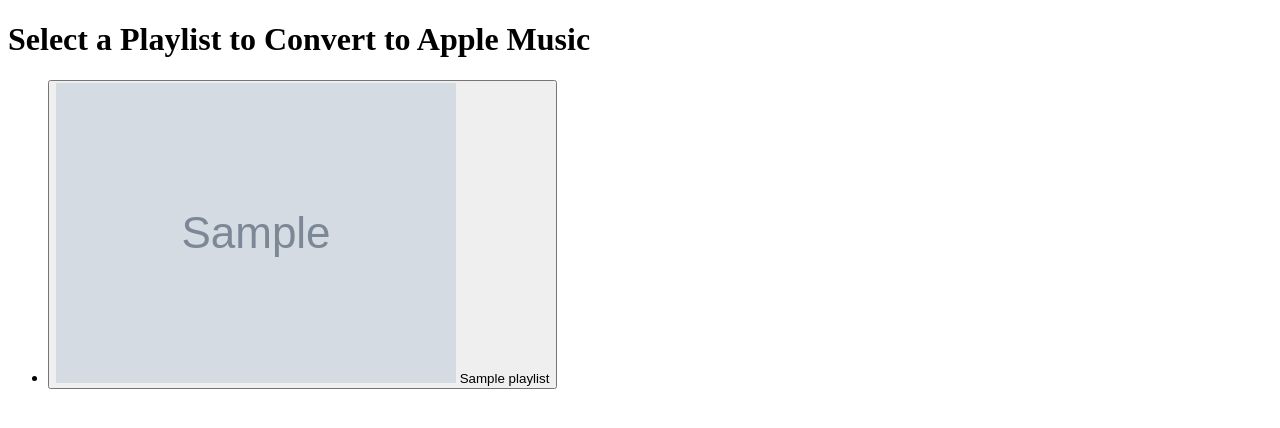
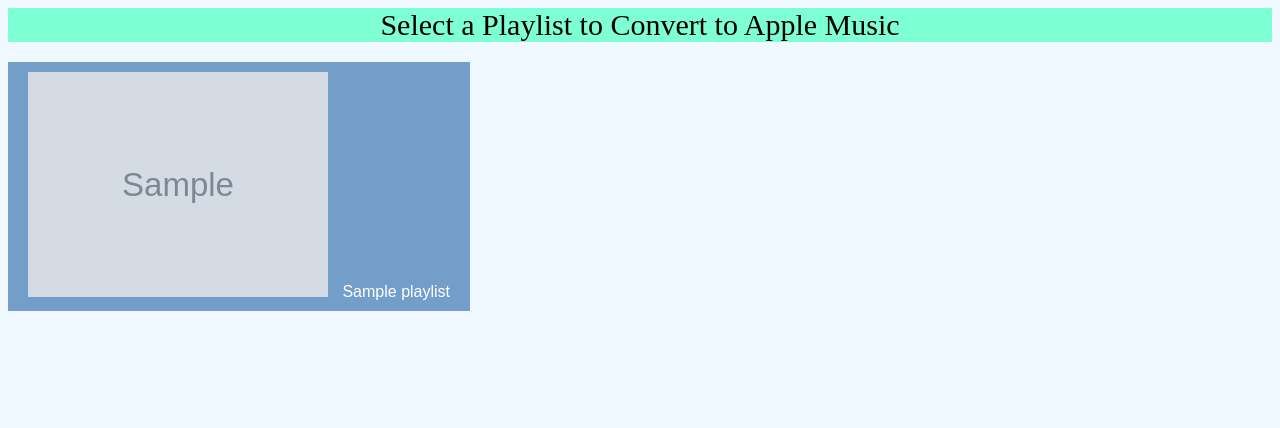
Before and after one commit to mattchsw/CS411-Project, a Flask app: template templates/spotifyPlaylists.html in a window 1280 px wide. Shown: the top 428 px of the page. Run offline with Flask 3, Linux system fonts and the light colour scheme; the template is opened without the code that fills it: most values are stand-ins (such as "Sample title", 1, 10 or a date in 2020); grey boxes marked "Sample" are stand-in pictures.

Commit message:
added styling and css to html files

```diff
--- a/templates/spotifyPlaylists.html
+++ b/templates/spotifyPlaylists.html
@@ -1,13 +1,68 @@
 <!DOCTYPE html>
 <html lang="en">
 <head>
+    <style>
+        header {
+            font-size: 30px;
+            color: #000000;
+            margin-bottom: 20px;
+            text-align: center;
+            font-family:'Times New Roman', Times, serif;
+            background-color: aquamarine;
+        }
+
+/* Apply styles to the <button> elements */
+        button {
+            display: flex;
+            padding: 10px 20px;
+            border: none;
+            background-color: skyblue;
+            color: #000000;
+            font-size: 16px;
+            cursor: pointer;
+            margin-bottom: 10px;
+
+        }
+
+        button:hover {
+            background-color: rgba(120, 120, 150, 0.341);
+        }
+
+        img {
+            width: 400px;
+            height: 400px;
+            height: auto;
+            margin-right: 10px;
+            color: #000000;
+        }
+        ul {
+            list-style: none;
+            display: flex;
+            flex-wrap: wrap;
+            justify-content: space-between;
+            padding: 0;
+        }
+
+/* Apply styles to the <li> elements */
+        li {
+            flex: 0 0 calc(50% - 10px);
+            margin-bottom: 20px;
+        }
+
+        body {
+            background-color:skyblue;
+            color: #000000;
+        }
+
+    </style>
+    <link rel="stylesheet" href="styles.css">
     <meta charset="UTF-8">
     <meta http-equiv="X-UA-Compatible" content="IE=edge">
     <meta name="viewport" content="width=device-width, initial-scale=1.0">
     <title>Spotify Playlists</title>
 </head>
 <body>
-    <h1>Select a Playlist to Convert to Apple Music</h1>
+    <header>Select a Playlist to Convert to Apple Music</header>
     <ul>
         {% for index in range(playlists|length) %}
             <li>
--- /dev/null
+++ b/templates/styles.css
@@ -0,0 +1,48 @@
+header {
+    font-size: 30px;
+    color: #000000;
+    margin-bottom: 20px;
+    text-align: center;
+    font-family:'Times New Roman', Times, serif;
+    background-color: aquamarine;
+}
+
+/* Apply styles to the <button> elements */
+button {
+    display: block; /* Make buttons block-level elements */
+    padding: 10px 20px;
+    border: none;
+    background-color: #749eca;
+    color: #fff;
+    font-size: 16px;
+    cursor: pointer;
+    margin-bottom: 10px;
+}
+
+button:hover {
+    background-color: #0056b3;
+}
+
+img {
+    width: 300px;
+    height: 300px;
+    height: auto;
+    margin-right: 10px;
+}
+ul {
+    list-style: none;
+    display: flex;
+    flex-wrap: wrap;
+    justify-content: space-between;
+    padding: 0;
+}
+
+/* Apply styles to the <li> elements */
+li {
+    flex: 0 0 calc(50% - 10px);
+    margin-bottom: 20px;
+}
+
+body {
+    background-color: aliceblue;
+}
```
Also changed, not shown: templates/index.html (+56 -0 lines).
